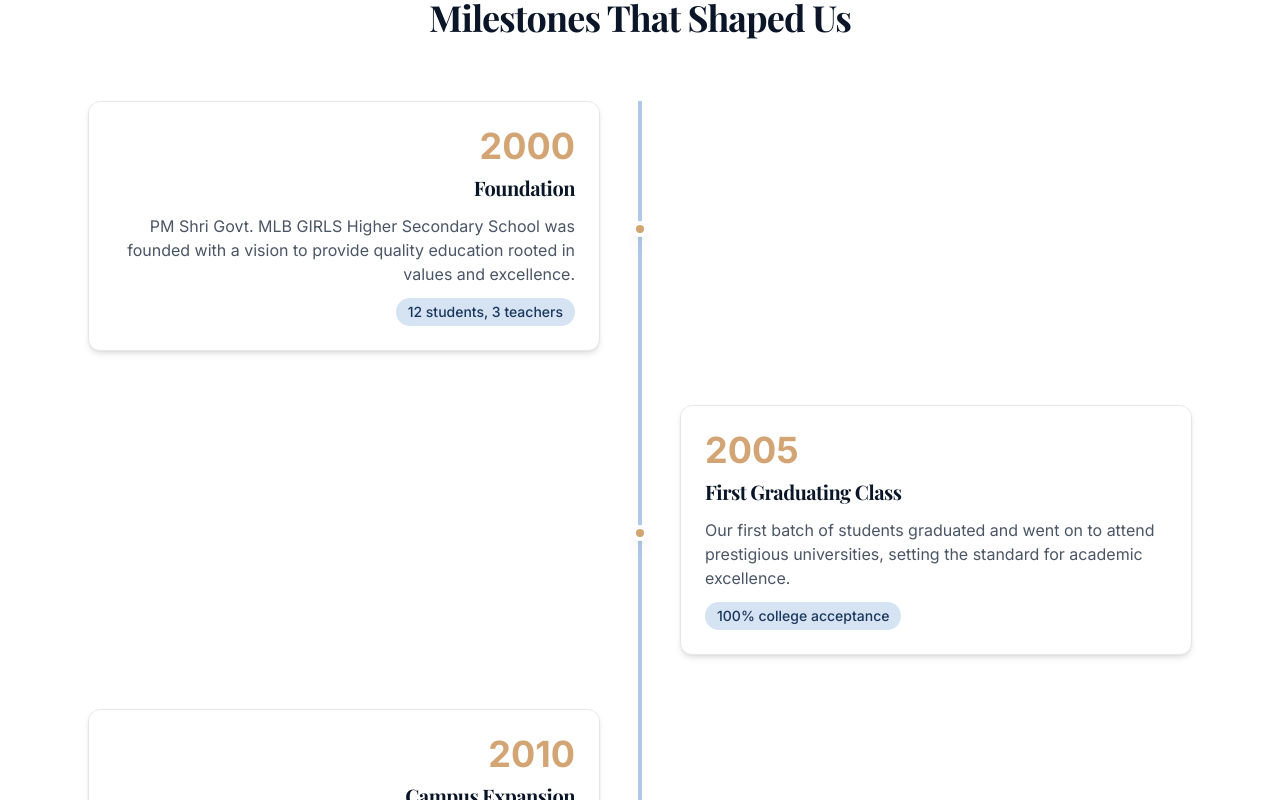
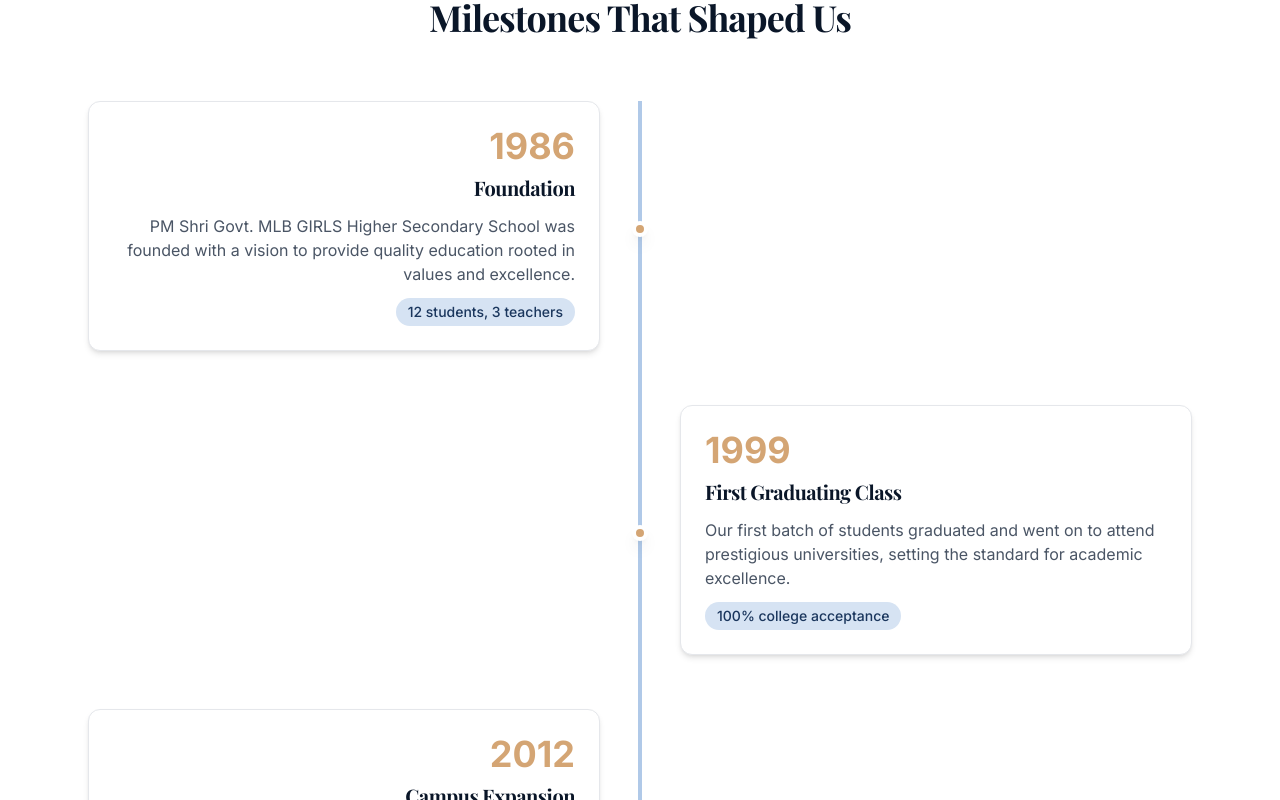
Before and after one commit to Pinky1410/PM_Shri_Govt_Girls, a Next.js app: page /about/history in a window 1280 px wide. Shown: the part 880-1680 px from the top of the page. Built offline with nearby package versions, Linux system fonts and the light colour scheme.

Commit message:
Update page.tsx

```diff
--- a/src/app/about/history/page.tsx
+++ b/src/app/about/history/page.tsx
@@ -5,9 +5,9 @@
 import { Calendar, Users, Award, Building2 } from "lucide-react";
 
 const timeline = [
-  { year: "2000", title: "Foundation", description: "PM Shri Govt. MLB GIRLS Higher Secondary School was founded with a vision to provide quality education rooted in values and excellence.", highlight: "12 students, 3 teachers" },
-  { year: "2005", title: "First Graduating Class", description: "Our first batch of students graduated and went on to attend prestigious universities, setting the standard for academic excellence.", highlight: "100% college acceptance" },
-  { year: "2010", title: "Campus Expansion", description: "Added secondary school facilities, science laboratories, and a library to support growing enrollment and advanced academic programs.", highlight: "New wing opened" },
+  { year: "1986", title: "Foundation", description: "PM Shri Govt. MLB GIRLS Higher Secondary School was founded with a vision to provide quality education rooted in values and excellence.", highlight: "12 students, 3 teachers" },
+  { year: "1999", title: "First Graduating Class", description: "Our first batch of students graduated and went on to attend prestigious universities, setting the standard for academic excellence.", highlight: "100% college acceptance" },
+  { year: "2012", title: "Campus Expansion", description: "Added secondary school facilities, science laboratories, and a library to support growing enrollment and advanced academic programs.", highlight: "New wing opened" },
   { year: "2015", title: "Recognition", description: "Received accreditation for academic excellence in girls education and modernized campus facilities.", highlight: "New facilities" },
   { year: "2020", title: "Technology Integration", description: "Pioneered computer education with state-of-the-art computer labs and introduced technology across all grade levels.", highlight: "100+ computers" },
   { year: "2024", title: "Digital Learning", description: "Implemented 1:1 device program, launched online learning platforms, and introduced STEM curriculum.", highlight: "iPad for every student" },
@@ -48,10 +48,10 @@
         <div className="container-custom">
           <div className="grid grid-cols-2 md:grid-cols-4 gap-8">
             {[
-              { icon: Calendar, value: "25", label: "Years of Excellence" },
-              { icon: Users, value: "5,000+", label: "Alumni Worldwide" },
-              { icon: Award, value: "50+", label: "Awards Won" },
-              { icon: Building2, value: "10", label: "Acre Campus" },
+              { icon: Calendar, value: "40", label: "Years of Excellence" },
+              { icon: Users, value: "500+", label: "Alumni Worldwide" },
+              { icon: Award, value: "20+", label: "Awards Won" },
+              { icon: Building2, value: "1", label: "Acre Campus" },
             ].map((stat, index) => (
               <motion.div
                 key={stat.label}
```
